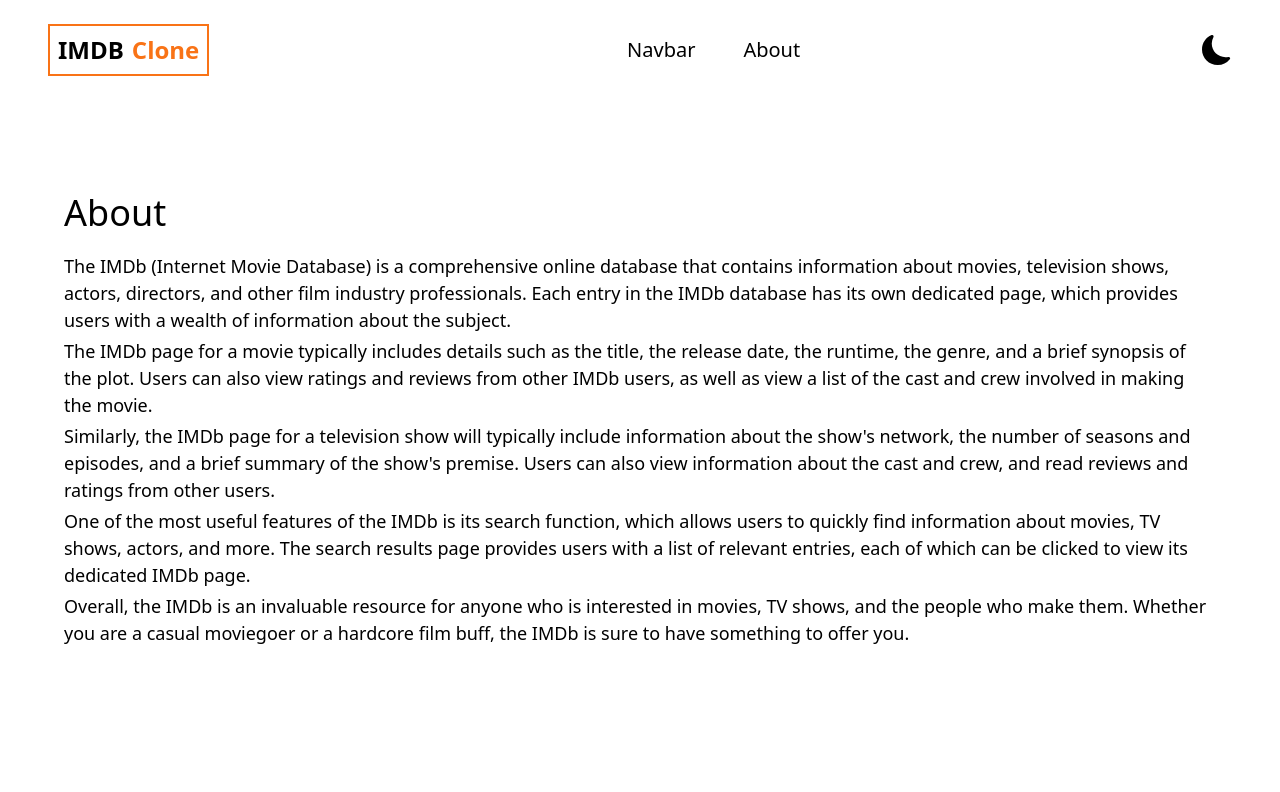
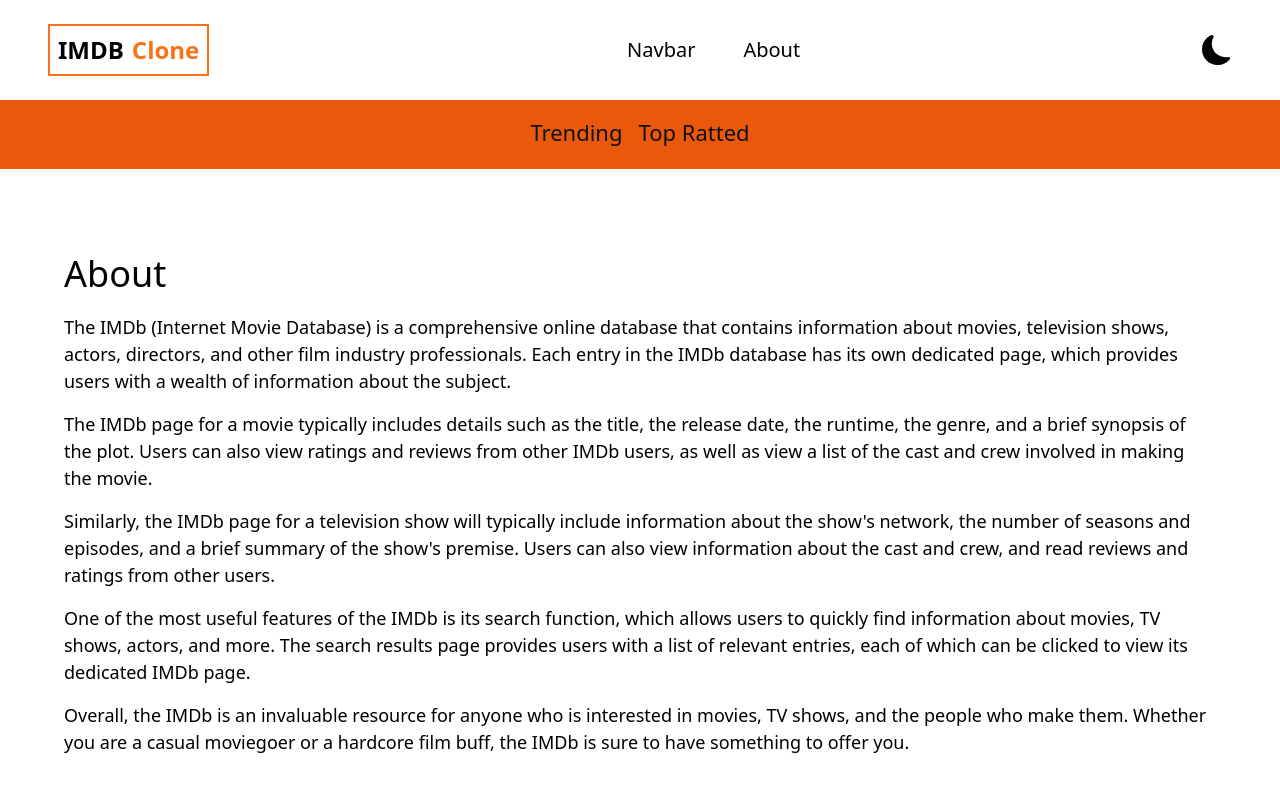
Before and after one commit to MukeshOdhano/imdb, a Next.js app: page /about in a window 1280 px wide. Shown: the top 792 px of the page. Built offline with nearby package versions, Linux system fonts and the light colour scheme.

Commit message:
sort Navbar

```diff
--- a/src/app/about/page.js
+++ b/src/app/about/page.js
@@ -3,9 +3,9 @@
 export default function About(){
    return(
       <>
-         <div className="max-w-6xl min-h-[80vh] mx-auto space-y-5 flex flex-col justify-center ">
+         <div className=" max-w-6xl min-h-[80vh] mx-8 my-4 lg:mx-auto space-y-5 flex flex-col justify-center ">
             <h1 className="text-4xl">About</h1>
-            <div className="text-[18px] space-y-1">
+            <div className="text-[18px] space-y-4">
                <p>
                   The IMDb (Internet Movie Database) is a comprehensive online database that contains information about movies, television shows, actors, directors, and other film industry professionals. Each entry in the IMDb database has its own dedicated page, which provides users with a wealth of information about the subject.
                </p>
--- a/src/app/layout.js
+++ b/src/app/layout.js
@@ -1,7 +1,8 @@
 import './globals.css'
 
+import Providers from './Providers'
 import Header from '@/components/Header'
-import Providers from './Providers'
+import Navbar from '@/components/Navbar'
 
 
 export const metadata = {
@@ -16,8 +17,9 @@
         <Providers>
           {/* Header */}
           <Header/>
+
           {/* Navbar */}
-
+          <Navbar/>
           {/* Search */}
 
           {children}
--- a/src/components/Header.js
+++ b/src/components/Header.js
@@ -23,7 +23,7 @@
 
             <Link href="/">
                <h1 style={Styles} className='lg:pr-2 lg:py-2 text-2xl font-bold lg:border-2 lg:border-orange-500 lg:hover:bg-[#f9731622]'>
-                  <span className='bg-orange-500 lg:bg-transparent rounded-md sm:px-2 '>IMDB</span>
+                  <span className='bg-orange-500 lg:bg-transparent rounded-md px-2 '>IMDB</span>
                   <span className='text-orange-500  hidden sm:inline'>Clone</span>
                </h1>
             </Link>
--- /dev/null
+++ b/src/components/Navbar.js
@@ -0,0 +1,20 @@
+import React from 'react'
+
+import NavbarItem from './NavbarItem'
+
+export default function Navbar() {
+   return (
+      <div
+         className='
+         py-3 lg:py-4
+         flex items-center justify-center
+         bg-orange-600
+
+         '
+      >
+
+         <NavbarItem title="Trending" param="fetchTrending" />
+         <NavbarItem title="Top Ratted" param="fetchTopRatted" />
+      </div>
+   )
+}
--- /dev/null
+++ b/src/components/NavbarItem.js
@@ -0,0 +1,29 @@
+"use client"
+
+import Link from 'next/link'
+import React from 'react'
+import {useSearchParams} from 'next/navigation'
+
+
+export default function NavbarItem({title, param}) {
+   const searchParams = useSearchParams()
+   const genre = searchParams.get('genre')
+  return (
+    <div
+      className={`
+         mx-2 pb-1 cursor-pointer
+         text-[#111] text-[22px]
+         dark:text-gray-200
+         ${
+            genre && genre === param &&
+            "underline underline-offset-8 decoration-4 dark:decoration-slate-200"
+         }
+         transition-all duration-75 ease-in
+         `}
+         >
+
+      <Link href={`/?genre=${param}`}>{title}</Link>
+      {/* <h1>{params}</h1> */}
+    </div>
+  )
+}
```
